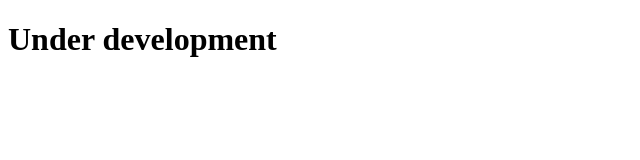
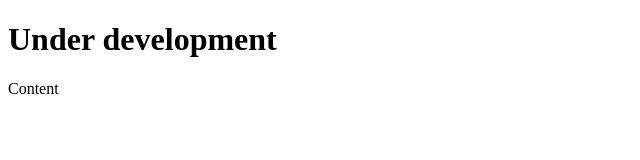
Before and after one commit to oberlin-io/oberljn.github.io, a plain HTML site: page index.html in a window 1280 px wide. Shown: the full height of the page, 0-640 px from the left. Drawn offline with Linux system fonts and the light colour scheme.

Commit message:
Update index.html

```diff
--- a/index.html
+++ b/index.html
@@ -21,5 +21,7 @@
 
       <h1>Under development</h1>
 
+      <div id="page"> Content</div>
+
    </body>
 </html>
```
